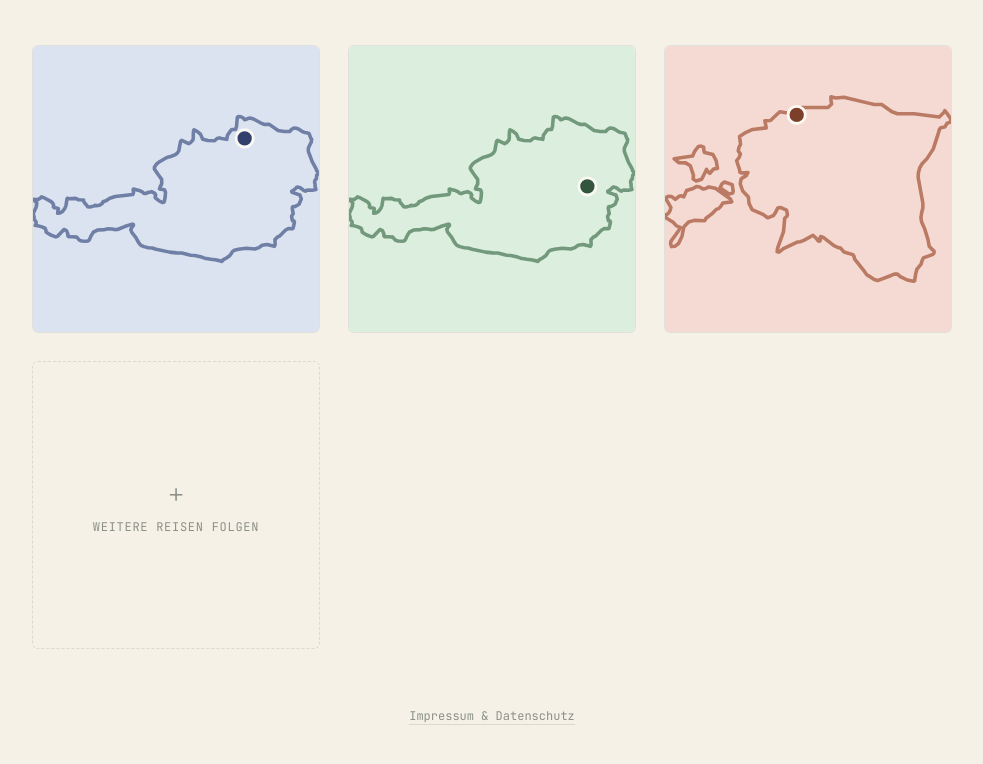
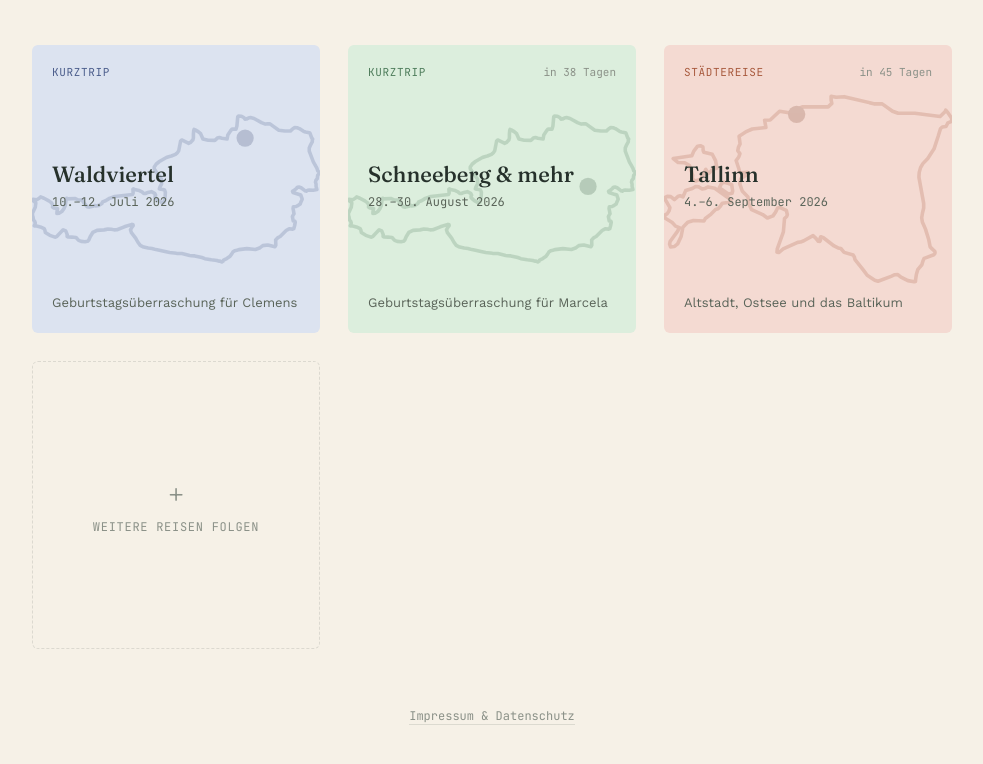
Before and after one commit to schleinzer-arch/reisen, a plain HTML site: page index.html in a window 1280 px wide. Shown: the part 142-906 px from the top of the page, without its empty margins (148-1131 px from the left). Drawn offline with Linux system fonts and the light colour scheme.

Commit message:
Add files via upload

```diff
--- a/index.html
+++ b/index.html
@@ -40,7 +40,6 @@
     --ink-faint: #8B9188;
     --ochre: #B07A2E;
     --line: rgba(38,49,43,0.12);
-    --card: #FBF9F3;
   }
 
   * { box-sizing: border-box; }
@@ -87,13 +86,10 @@
   .card {
     position: relative;
     aspect-ratio: 1 / 1;
-    background: var(--card);
-    border: 1px solid var(--line);
     border-radius: 6px;
     text-decoration: none;
     color: inherit;
-    display: flex;
-    flex-direction: column;
+    display: block;
     overflow: hidden;
     transition: transform 0.2s ease, box-shadow 0.2s ease;
   }
@@ -103,18 +99,27 @@
     box-shadow: 0 10px 22px -12px rgba(38,49,43,0.28);
   }
 
-  .card-map {
-    flex: 0 0 46%;
-    display: flex;
-    align-items: center;
-    justify-content: center;
+  .card-map-bg {
+    position: absolute;
+    inset: 0;
+    z-index: 0;
+    opacity: 0.22;
   }
 
-  .card-map svg { width: 100%; height: 100%; display: block; }
+  .card-map-bg svg { width: 100%; height: 100%; display: block; }
 
-  .card-body {
-    flex: 1;
-    padding: 14px 18px 16px;
+  .map-outline {
+    fill: none;
+    stroke-width: 2.5;
+    stroke-linejoin: round;
+  }
+
+  .card-content {
+    position: relative;
+    z-index: 1;
+    height: 100%;
+    padding: 20px;
+    box-sizing: border-box;
     display: flex;
     flex-direction: column;
     justify-content: space-between;
@@ -143,8 +148,8 @@
   .card-mid h2 {
     font-family: 'Fraunces', serif;
     font-weight: 500;
-    font-size: 21px;
-    margin: 6px 0 2px;
+    font-size: 22px;
+    margin: 0 0 4px;
     line-height: 1.15;
     color: var(--ink);
   }
@@ -159,48 +164,38 @@
     font-size: 13px;
     line-height: 1.5;
     color: var(--ink-soft);
-    margin: 6px 0 0;
+    margin: 0;
   }
 
   /* Waldviertel - dusty lavender */
-  .card.waldviertel .card-map { background: #DCE3F0; }
+  .card.waldviertel { background: #DCE3F0; }
   .card.waldviertel .map-outline { stroke: #4C5E8C; }
   .card.waldviertel .map-pin { fill: #33406b; }
   .card.waldviertel .card-type { color: #4C5E8C; }
 
   /* Schneeberg & mehr - sage */
-  .card.schneeberg .card-map { background: #DCEEDD; }
+  .card.schneeberg { background: #DCEEDD; }
   .card.schneeberg .map-outline { stroke: #4F7D5C; }
   .card.schneeberg .map-pin { fill: #33553d; }
   .card.schneeberg .card-type { color: #4F7D5C; }
 
   /* Tallinn - apricot */
-  .card.tallinn .card-map { background: #F4DAD2; }
+  .card.tallinn { background: #F4DAD2; }
   .card.tallinn .map-outline { stroke: #A85A3E; }
   .card.tallinn .map-pin { fill: #7c3f2a; }
   .card.tallinn .card-type { color: #A85A3E; }
 
-  .map-outline {
-    fill: none;
-    stroke-width: 2.5;
-    stroke-linejoin: round;
-    opacity: 0.75;
+  .card.next {
+    background: transparent;
+    border: 1.5px dashed var(--line);
   }
 
-  .map-pin {
-    stroke: var(--card);
-    stroke-width: 2;
-  }
-
-  .card.next {
+  .card.next .card-content {
     align-items: center;
     justify-content: center;
     text-align: center;
-    border-style: dashed;
-    background: transparent;
     color: var(--ink-faint);
     gap: 6px;
-    cursor: default;
   }
 
   .card.next .plus {
@@ -316,13 +311,13 @@
     el.className = "card active " + trip.slug;
 
     el.innerHTML = `
-      <div class="card-map" aria-hidden="true">
+      <div class="card-map-bg" aria-hidden="true">
         <svg viewBox="0 0 200 200" preserveAspectRatio="xMidYMid meet">
           <path class="map-outline" d="${trip.mapPath}"/>
           <circle class="map-pin" cx="${trip.pin.x}" cy="${trip.pin.y}" r="6"/>
         </svg>
       </div>
-      <div class="card-body">
+      <div class="card-content">
         <div class="card-top">
           <span class="card-type">${trip.type}</span>
           <span class="card-status">${getStatus(trip)}</span>
@@ -340,7 +335,7 @@
 
   const ghost = document.createElement("div");
   ghost.className = "card next";
-  ghost.innerHTML = `<span class="plus">+</span><span class="label">Weitere Reisen folgen</span>`;
+  ghost.innerHTML = `<div class="card-content"><span class="plus">+</span><span class="label">Weitere Reisen folgen</span></div>`;
   board.appendChild(ghost);
 </script>
 
```
